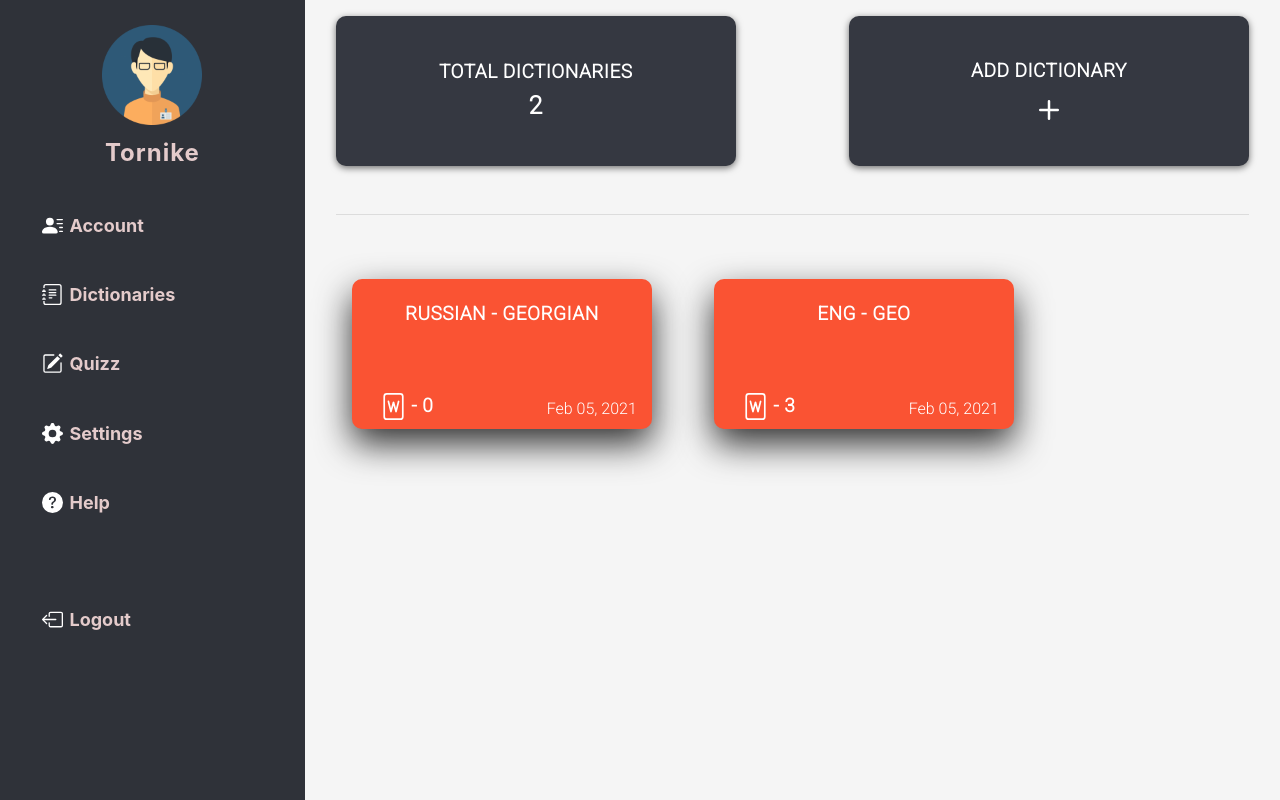
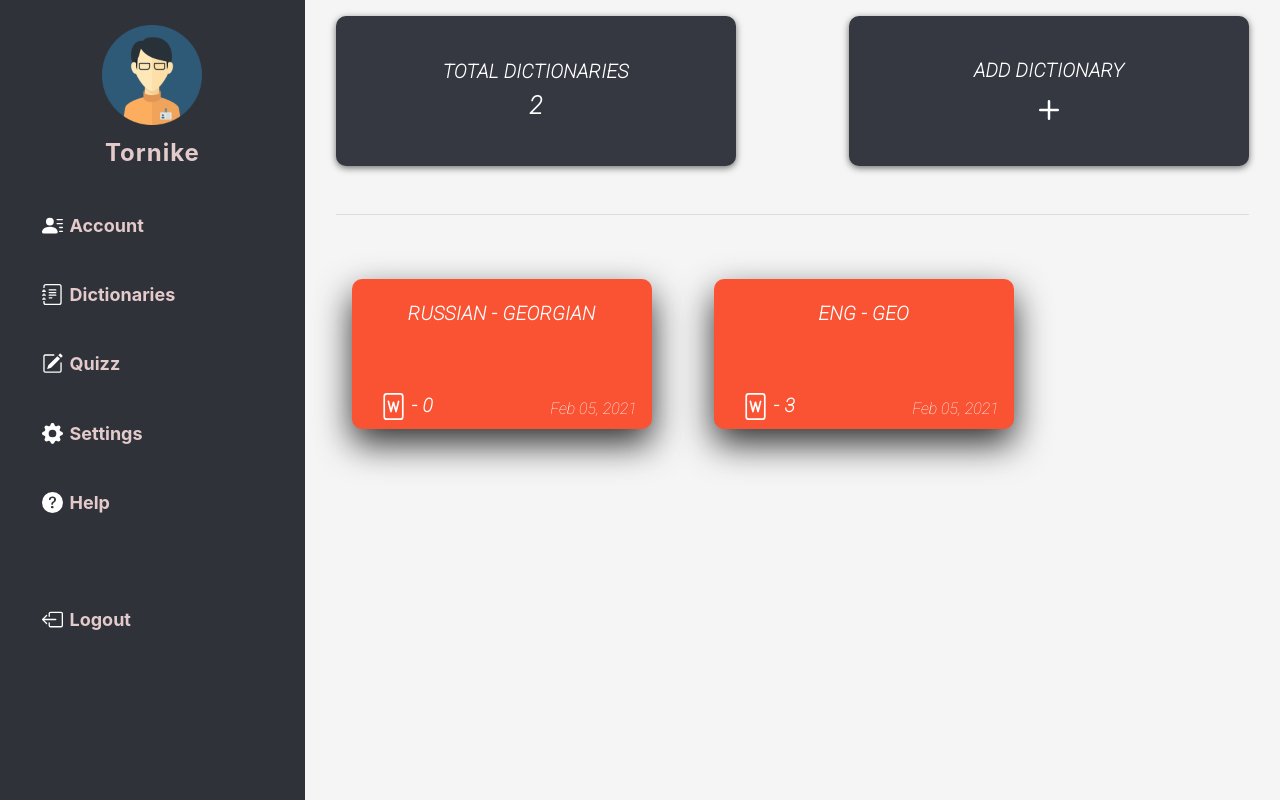
Before and after one commit to berekashvili22/DjangoDictionary, a Django app: page /dictionaries in a window 1280 px wide. Shown: the part 62-862 px from the top of the page. Run offline with Django 3.2, Linux system fonts and the light colour scheme; a user stored in the database is signed in; data comes from the database, SQL or seed files in the repository.

Commit message:
add new font

```diff
--- a/dictionary_project/dictionary/templates/dictionary/main.html
+++ b/dictionary_project/dictionary/templates/dictionary/main.html
@@ -12,7 +12,7 @@
     <link rel="stylesheet" type="text/css" href="{% static 'dictionary/css/main.css' %}">
     <!-- google fonts -->
     <link rel="preconnect" href="https://fonts.gstatic.com">
-    <link href="https://fonts.googleapis.com/css2?family=Roboto:wght@300&display=swap" rel="stylesheet">
+    <link href="https://fonts.googleapis.com/css2?family=Roboto:ital,wght@1,100&display=swap" rel="stylesheet">
 </head>
 <body>
     <nav class="navbar navbar-expand-lg navbar-dark bg-dark">
```
